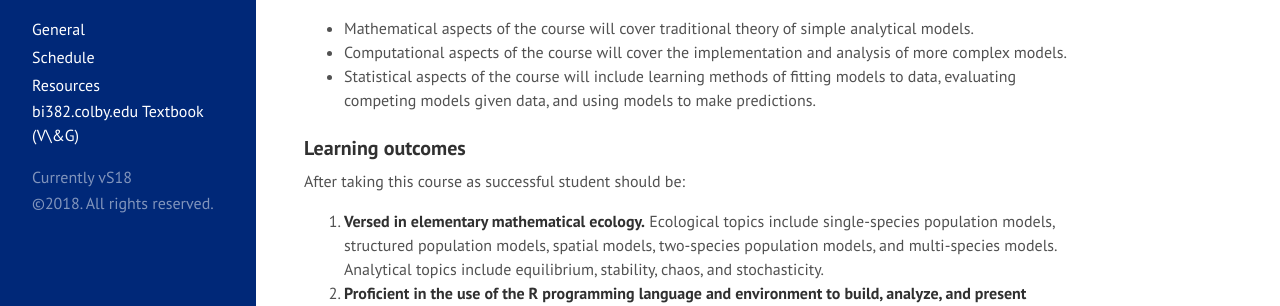
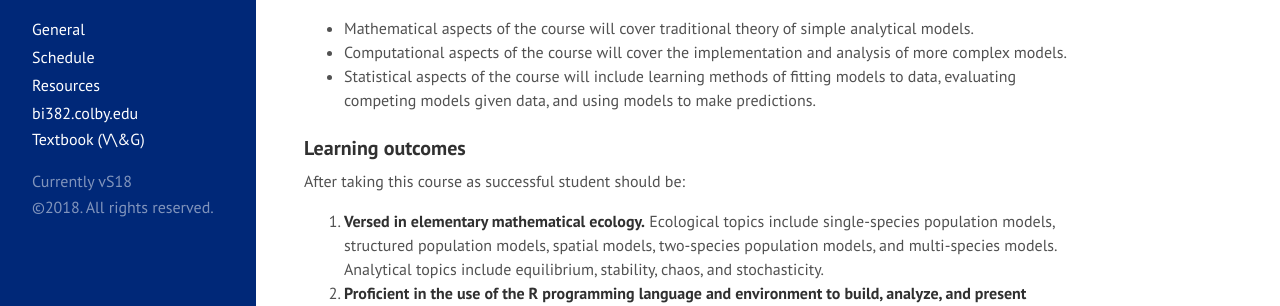
Before and after one commit to ColbyEcology/BI382_2018_Spring, a Jekyll site: the page built from index.md, in a window 1280 px wide. Shown: the part 321-627 px from the top of the page. Built offline with Jekyll 4.4.1, drawn with Linux system fonts in a browser that asks for light colours.

Commit message:
fix sidebar x 8

```diff
--- a/_includes/sidebar.html
+++ b/_includes/sidebar.html
@@ -13,7 +13,7 @@
       <a class="sidebar-nav-item{% if page.url == site.baseurl %} active{% endif %}" href="{{ site.baseurl }}">General</a>
       <a class="sidebar-nav-item" href="/Schedule">Schedule</a>
       <a class="sidebar-nav-item" href="/Resources">Resources</a>
-      <a href="https://bi382.colby.edu" target="_blank">bi382.colby.edu</a>
+      <a class="sidebar-nav-item" href="https://bi382.colby.edu" target="_blank">bi382.colby.edu</a>
       <a href="http://cbbcat.net/record=b5134780~S19" target="_blank">Textbook (V\&G)</a>
       {% comment %}
         The code below dynamically generates a sidebar nav of pages with
```
